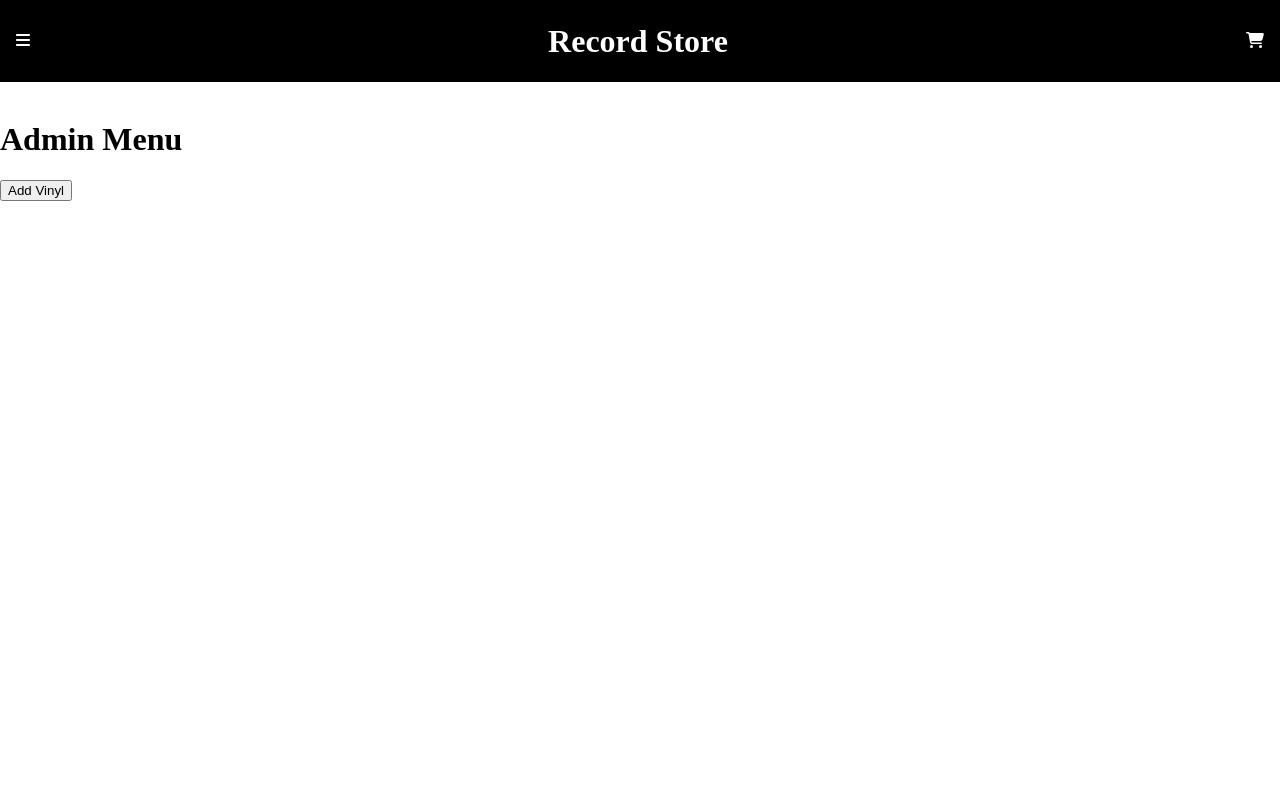
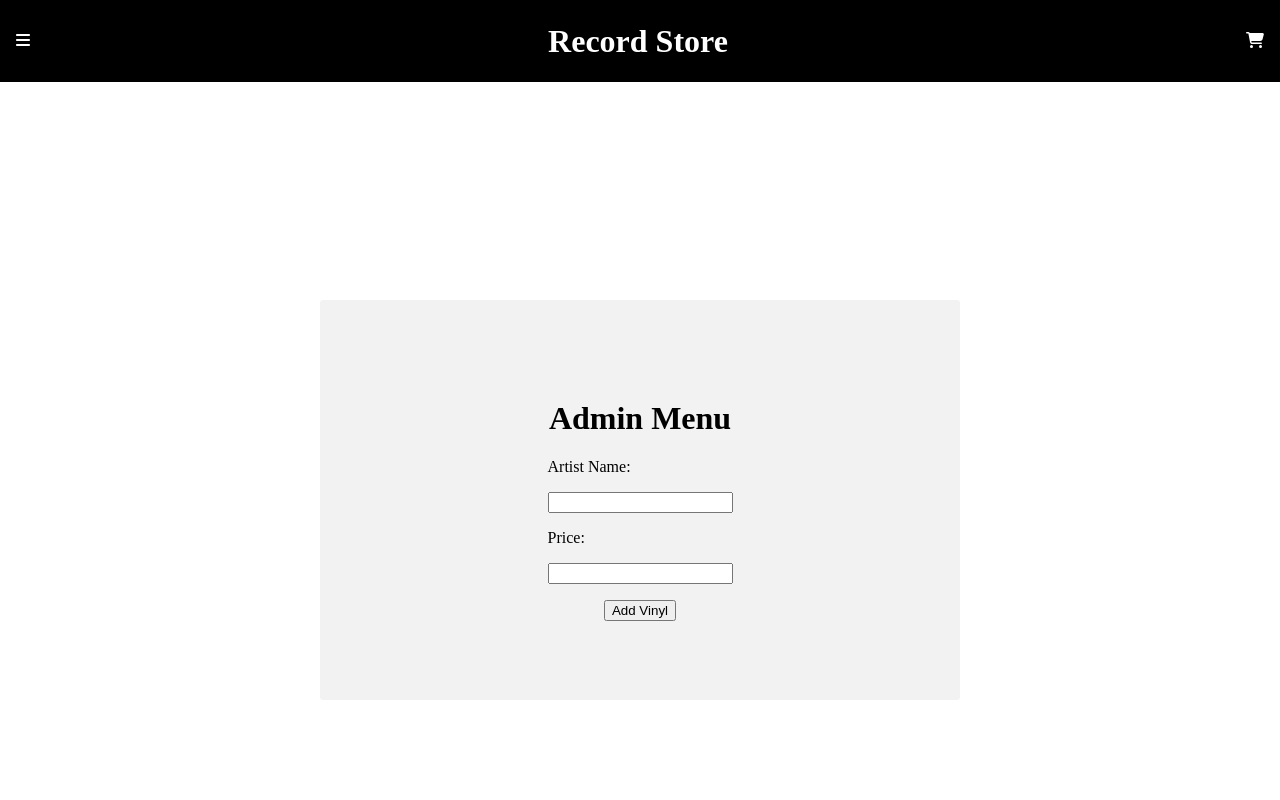
Before and after one commit to JacobBartlett24/RecordStore, a React (Create React App) app: page /admin in a window 1280 px wide. Shown: the top 800 px of the page. Built offline with nearby package versions, Linux system fonts and the light colour scheme.

Commit message:
Admin form styling

```diff
--- a/src/components/Admin.js
+++ b/src/components/Admin.js
@@ -5,15 +5,43 @@ import logo from "../images/sample-stamp-rubber-style-red-260nw-1811246308.png";
 const AdminMenuStyle= styled.div`
 height: 100vh;
 width: 100vw;
+display: flex;
+flex-direction: column;
+align-items: center;
+justify-content: center;
+`
+const FormStyle = styled.div`
+display: flex;
+flex-direction: column;
+height: 50%;
+width: 50%;
+align-items: center;
+justify-content: center;
+background-color: #f2f2f2;
+border-radius: 3px;
+input{
+  margin: 1rem 0 1rem 0;
+  display: block;
+}
 `
 
 function Admin(props){
   return(
     <AdminMenuStyle>
-      <div>
+      <FormStyle>
         <h1>Admin Menu</h1>
+        <form>
+          <label>
+            Artist Name:
+          </label>
+          <input></input>
+          <label>
+            Price:
+          </label>
+          <input></input>
+        </form>
         <button>Add Vinyl</button>
-      </div>
+      </FormStyle>
     </AdminMenuStyle>
   )
 }
```
